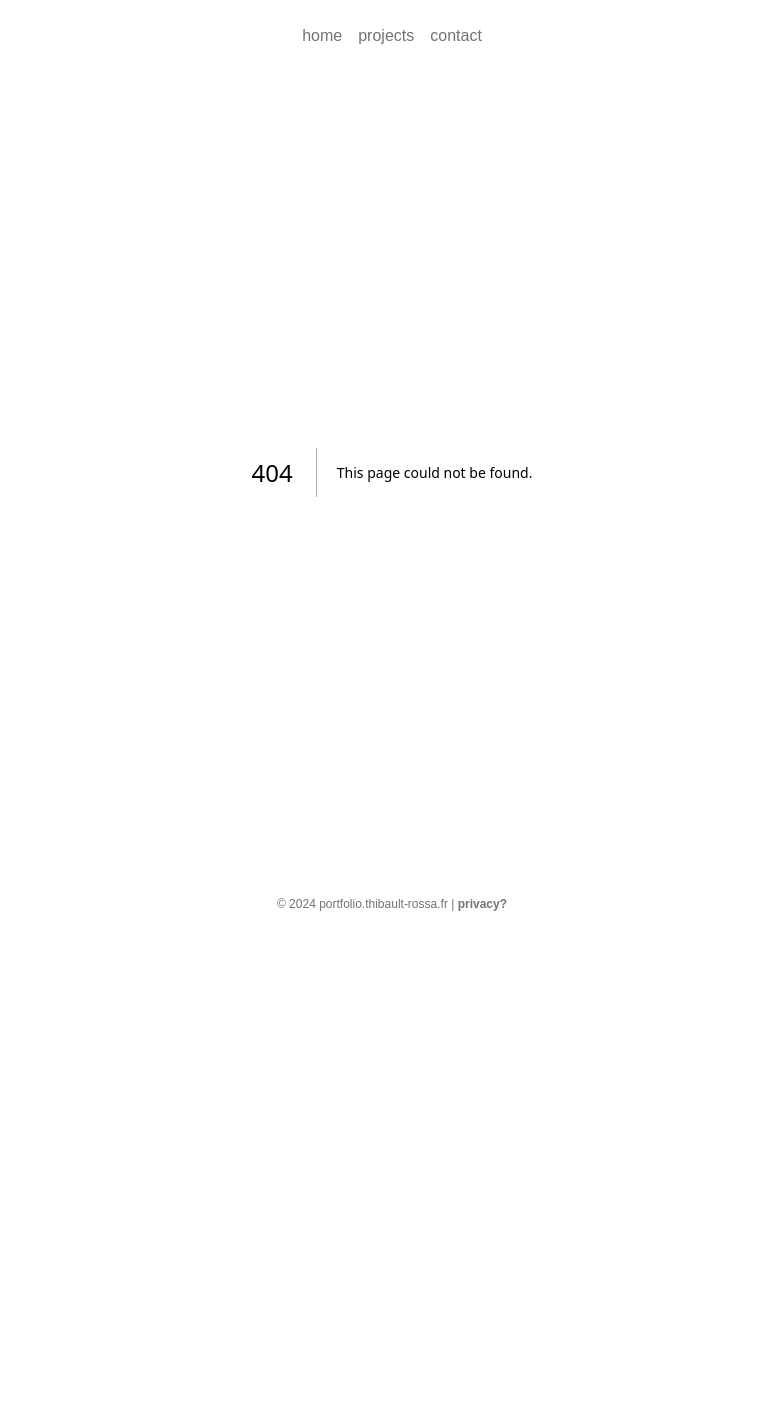
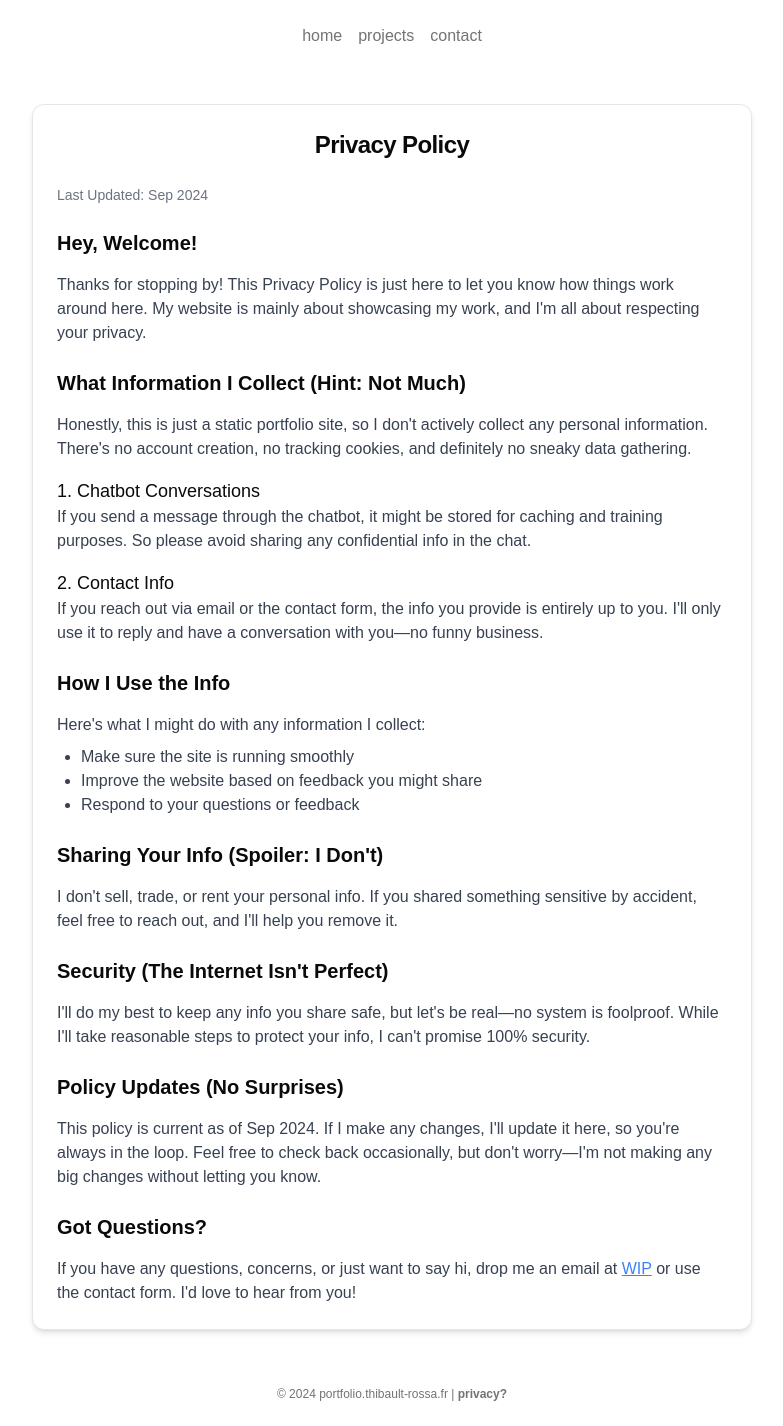
Before and after one commit to R-Thibault/portfolio-2024, a Next.js app: page /privacy in a window 1280 px wide. Before the commit this address had no page. Shown: the whole page, without its empty margins (248-1031 px from the left). Before the commit the page ends 936 px from the top, so only its background shows below. Built offline with nearby package versions, Linux system fonts and the light colour scheme.

Commit message:
feat: add privacy page

```diff
--- /dev/null
+++ b/src/app/privacy/page.tsx
@@ -0,0 +1,121 @@
+import React from "react";
+import { Card, CardHeader, CardContent, CardTitle } from "@/components/ui/card";
+
+export default function page() {
+  return (
+    <div className="max-w-3xl mx-auto px-6 py-8">
+      <Card className="shadow-md">
+        <CardHeader>
+          <CardTitle className="text-center text-2xl font-bold">
+            Privacy Policy
+          </CardTitle>
+        </CardHeader>
+        <CardContent>
+          <p className="text-sm text-gray-500">Last Updated: Sep 2024</p>
+
+          <section className="mt-6">
+            <h2 className="text-xl font-semibold mb-4">Hey, Welcome!</h2>
+            <p className="text-gray-700">
+              Thanks for stopping by! This Privacy Policy is just here to let
+              you know how things work around here. My website is mainly about
+              showcasing my work, and I&apos;m all about respecting your
+              privacy.
+            </p>
+          </section>
+
+          <section className="mt-6">
+            <h2 className="text-xl font-semibold mb-4">
+              What Information I Collect (Hint: Not Much)
+            </h2>
+            <p className="text-gray-700">
+              Honestly, this is just a static portfolio site, so I don&apos;t
+              actively collect any personal information. There&apos;s no account
+              creation, no tracking cookies, and definitely no sneaky data
+              gathering.
+            </p>
+
+            <div className="mt-4">
+              <h3 className="text-lg font-medium">1. Chatbot Conversations</h3>
+              <p className="text-gray-700">
+                If you send a message through the chatbot, it might be stored
+                for caching and training purposes. So please avoid sharing any
+                confidential info in the chat.
+              </p>
+            </div>
+
+            <div className="mt-4">
+              <h3 className="text-lg font-medium">2. Contact Info</h3>
+              <p className="text-gray-700">
+                If you reach out via email or the contact form, the info you
+                provide is entirely up to you. I&apos;ll only use it to reply
+                and have a conversation with you—no funny business.
+              </p>
+            </div>
+          </section>
+
+          <section className="mt-6">
+            <h2 className="text-xl font-semibold mb-4">How I Use the Info</h2>
+            <p className="text-gray-700">
+              Here&apos;s what I might do with any information I collect:
+            </p>
+            <ul className="list-disc pl-6 text-gray-700 mt-2">
+              <li>Make sure the site is running smoothly</li>
+              <li>Improve the website based on feedback you might share</li>
+              <li>Respond to your questions or feedback</li>
+            </ul>
+          </section>
+
+          <section className="mt-6">
+            <h2 className="text-xl font-semibold mb-4">
+              Sharing Your Info (Spoiler: I Don&apos;t)
+            </h2>
+            <p className="text-gray-700">
+              I don&apos;t sell, trade, or rent your personal info. If you
+              shared something sensitive by accident, feel free to reach out,
+              and I&apos;ll help you remove it.
+            </p>
+          </section>
+
+          <section className="mt-6">
+            <h2 className="text-xl font-semibold mb-4">
+              Security (The Internet Isn&apos;t Perfect)
+            </h2>
+            <p className="text-gray-700">
+              I&apos;ll do my best to keep any info you share safe, but
+              let&apos;s be real—no system is foolproof. While I&apos;ll take
+              reasonable steps to protect your info, I can&apos;t promise 100%
+              security.
+            </p>
+          </section>
+
+          <section className="mt-6">
+            <h2 className="text-xl font-semibold mb-4">
+              Policy Updates (No Surprises)
+            </h2>
+            <p className="text-gray-700">
+              This policy is current as of Sep 2024. If I make any changes,
+              I&apos;ll update it here, so you&apos;re always in the loop. Feel
+              free to check back occasionally, but don&apos;t worry—I&apos;m not
+              making any big changes without letting you know.
+            </p>
+          </section>
+
+          <section className="mt-6">
+            <h2 className="text-xl font-semibold mb-4">Got Questions?</h2>
+            <p className="text-gray-700">
+              If you have any questions, concerns, or just want to say hi, drop
+              me an email at{" "}
+              <a
+                href="mailto:"
+                className="text-blue-500 underline hover:text-blue-700"
+              >
+                WIP
+              </a>{" "}
+              or use the contact form. I&apos;d love to hear from you!
+            </p>
+          </section>
+        </CardContent>
+      </Card>
+    </div>
+  );
+}
```
